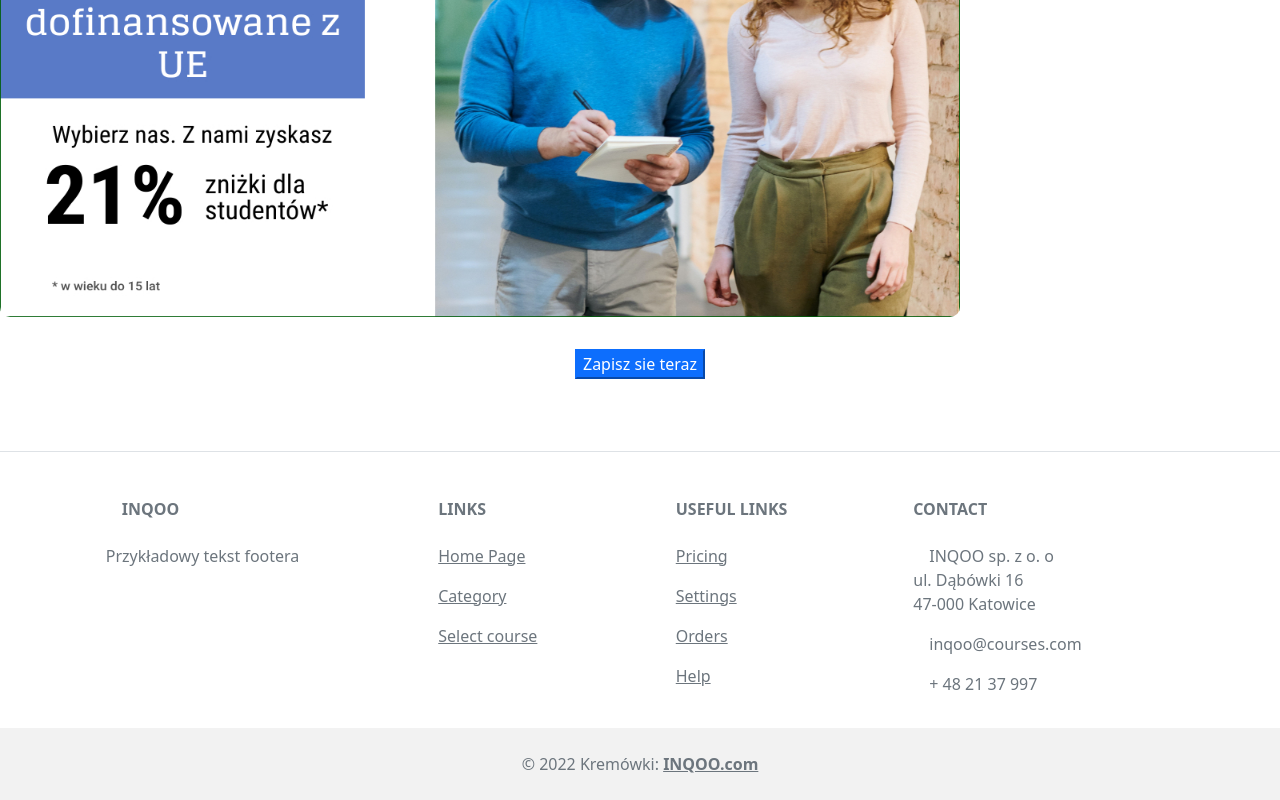
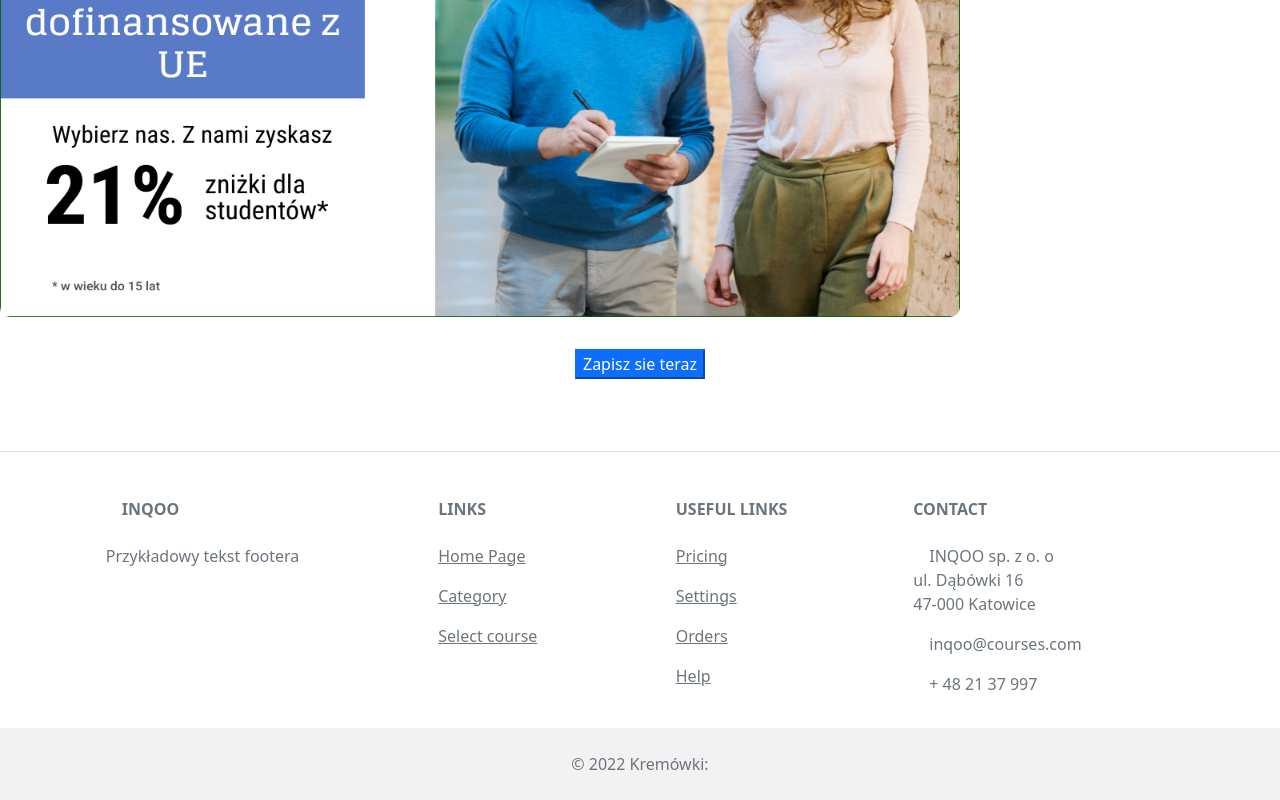
Before and after one commit to tomek1703/inqoo_courses_offer_project_fe, an Angular app in the folder Inqoo_courses_offer_project_app/: page /home-page in a window 1280 px wide. Shown: the part 243-1043 px from the top of the page. Built offline with nearby package versions, Linux system fonts and the light colour scheme.

Commit message:
fix footer

```diff
--- a/Inqoo_courses_offer_project_app/src/app/shared/footer/footer.component.html
+++ b/Inqoo_courses_offer_project_app/src/app/shared/footer/footer.component.html
@@ -1,15 +1,9 @@
-<!-- Footer -->
 <footer class="text-center text-lg-start text-muted">
-  <!-- Section: Social media -->
   <section
     class="d-flex justify-content-center justify-content-lg-between border-bottom p-4"
   >
-    <!-- Left -->
     <div class="me-5 d-none d-lg-block">
     </div>
-    <!-- Left -->
-
-    <!-- Right -->
     <div>
       <a href="" class="me-4 text-reset">
         <i class="fab fa-facebook-f"></i>
@@ -21,18 +15,11 @@
         <i class="fab fa-instagram"></i>
       </a>
     </div>
-    <!-- Right -->
   </section>
-  <!-- Section: Social media -->
-
-  <!-- Section: Links  -->
-  <section class="">
+<section class="">
     <div class="container text-center text-md-start mt-5">
-      <!-- Grid row -->
       <div class="row mt-3">
-        <!-- Grid column -->
         <div class="col-md-3 col-lg-4 col-xl-3 mx-auto mb-4">
-          <!-- Content -->
           <h6 class="text-uppercase fw-bold mb-4">
             <i class="fas fa-gem me-3"></i>INQOO
           </h6>
@@ -40,11 +27,7 @@
             Przykładowy tekst footera
           </p>
         </div>
-        <!-- Grid column -->
-
-        <!-- Grid column -->
         <div class="col-md-2 col-lg-2 col-xl-2 mx-auto mb-4">
-          <!-- Links -->
           <h6 class="text-uppercase fw-bold mb-4">
             Links
           </h6>
@@ -58,11 +41,7 @@
           <a href='select-course' class="text-reset">Select course</a>
           </p>
         </div>
-        <!-- Grid column -->
-
-        <!-- Grid column -->
-        <div class="col-md-3 col-lg-2 col-xl-2 mx-auto mb-4">
-          <!-- Links -->
+<div class="col-md-3 col-lg-2 col-xl-2 mx-auto mb-4">
           <h6 class="text-uppercase fw-bold mb-4">
             Useful links
           </h6>
@@ -79,36 +58,23 @@
             <a href="#!" class="text-reset">Help</a>
           </p>
         </div>
-        <!-- Grid column -->
-
-        <!-- Grid column -->
         <div class="col-md-4 col-lg-3 col-xl-3 mx-auto mb-md-0 mb-4">
-          <!-- Links -->
           <h6 class="text-uppercase fw-bold mb-4">
             Contact
           </h6>
           <p><i class="fas fa-home me-3"></i> INQOO sp. z o. o<br>
           ul. Dąbówki 16 <br>
           47-000 Katowice</p>
-
-
           <p>
             <i class="fas fa-envelope me-3"></i>
             inqoo@courses.com
           </p>
           <p><i class="fas fa-phone me-3"></i> + 48 21 37 997</p>
         </div>
-        <!-- Grid column -->
       </div>
-      <!-- Grid row -->
     </div>
   </section>
-  <!-- Section: Links  -->
-
-  <!-- Copyright -->
   <div class="text-center p-4" style="background-color: rgba(0, 0, 0, 0.05);">
     © 2022 Kremówki:
-    <a class="text-reset fw-bold" href="https://www.mojegotowanie.pl/media/cache/default_view/uploads/media/recipe/0001/94/kremowki-tradycyjna-kremowka-papieska.jpeg">INQOO.com</a>
   </div>
-  <!-- Copyright -->
 </footer>
```
